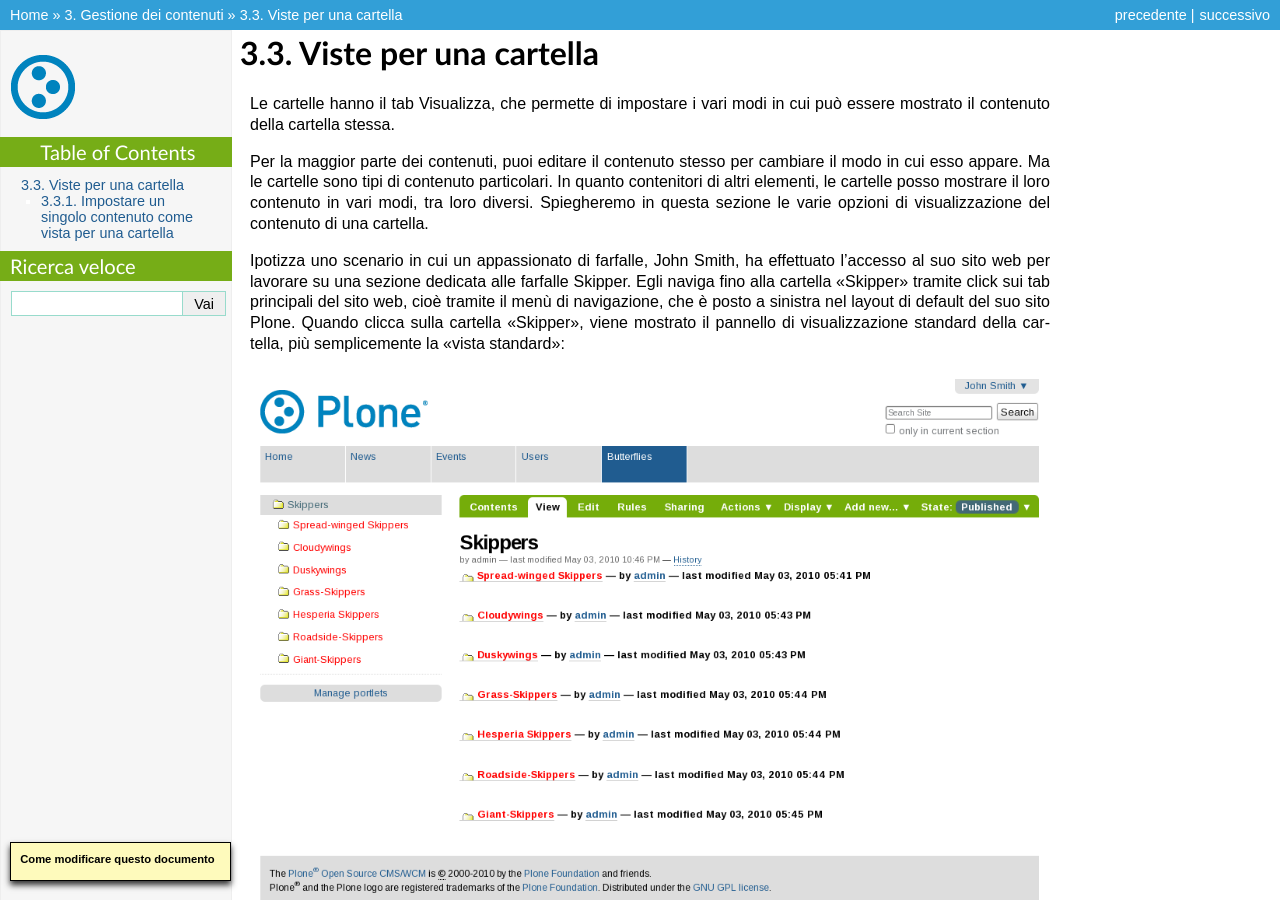
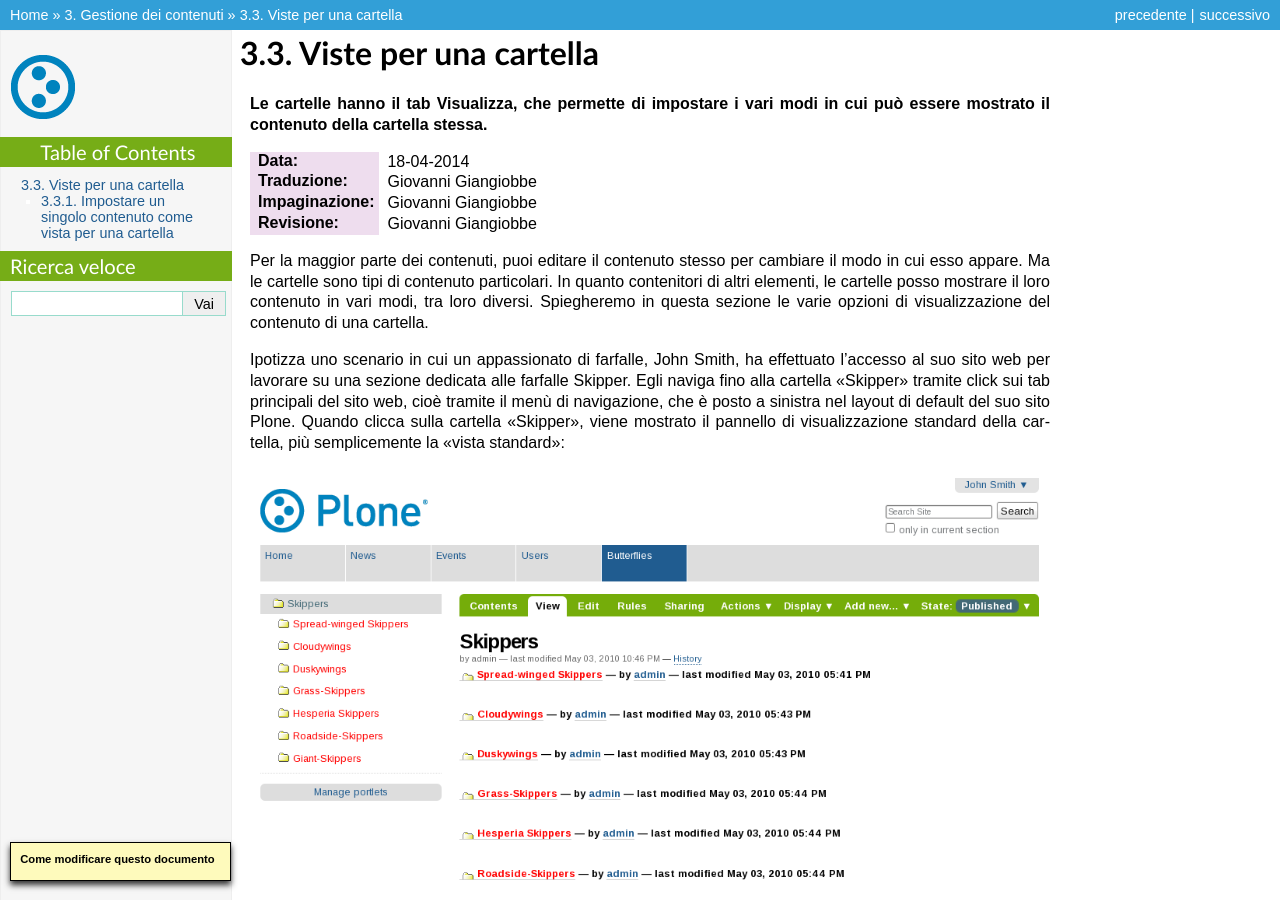
Before and after one commit to plone-it/collective.italiandocumentation, a Sphinx documentation site: the page built from source/managing-content/folder-view.rst, in a window 1280 px wide and 900 px high. Built offline with Sphinx 7.4.7, drawn with Linux system fonts in a browser that asks for light colours; pages that are not in the unit, such as notebooks, are missing from menus.

Commit message:
Update folder-view.rst

```diff
--- a/source/managing-content/folder-view.rst
+++ b/source/managing-content/folder-view.rst
@@ -1,8 +1,13 @@
 Viste per una cartella
 ======================
 
-Le cartelle hanno il tab Visualizza, che permette di impostare i vari modi in cui può essere mostrato
-il contenuto della cartella stessa.
+**Le cartelle hanno il tab Visualizza, che permette di impostare i vari modi in cui può essere mostrato
+il contenuto della cartella stessa.**
+
+:Data: 18-04-2014
+:Traduzione: Giovanni Giangiobbe
+:Impaginazione: Giovanni Giangiobbe
+:Revisione: Giovanni Giangiobbe
 
 
 Per la maggior parte dei contenuti, puoi editare il contenuto stesso per cambiare il modo
```
